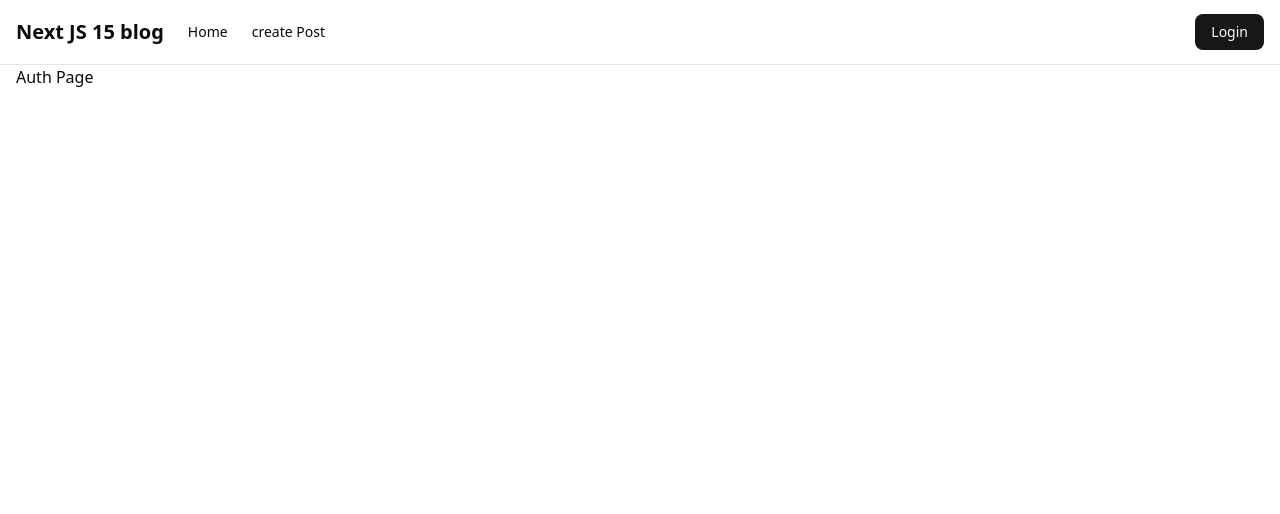
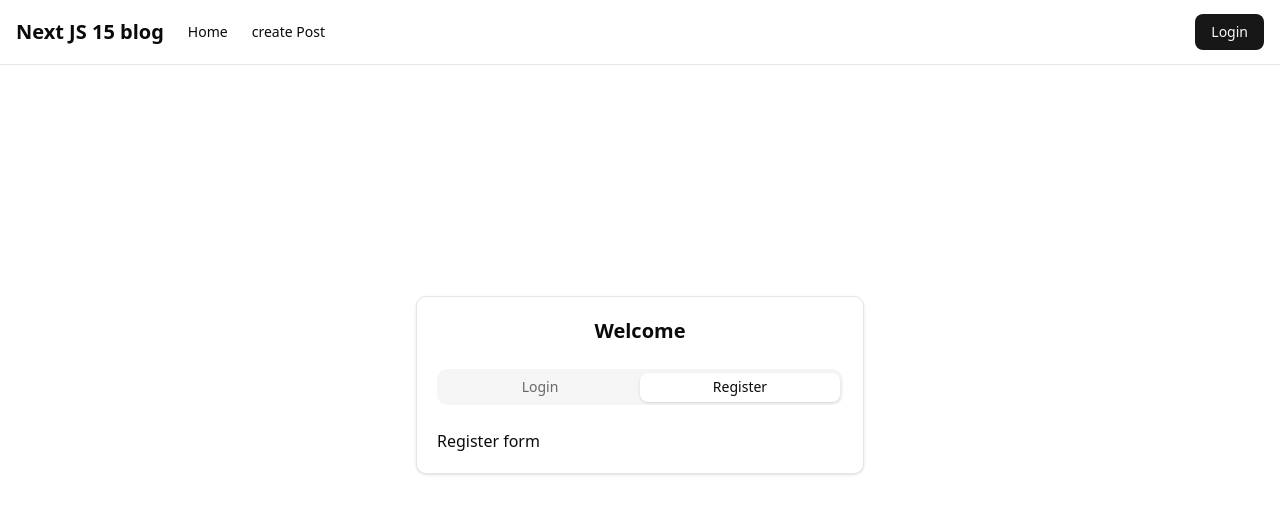
Before and after one commit to MRVx77/next-blog, a Next.js app: page /auth in a window 1280 px wide. Shown: the top 514 px of the page. Built offline with nearby package versions, Linux system fonts and the light colour scheme.

Commit message:
feat: implement authentication layout with tabs for login and registration

```diff
--- a/app/auth/page.tsx
+++ b/app/auth/page.tsx
@@ -1,5 +1,7 @@
+import AuthLayout from "@/components/auth/auth-layout";
+
 function AuthPage() {
-  return <div>Auth Page</div>;
+  return <AuthLayout />;
 }
 
 export default AuthPage;
--- a/app/layout.tsx
+++ b/app/layout.tsx
@@ -15,7 +15,7 @@ const geistMono = Geist_Mono({
 
 export const metadata: Metadata = {
   title: "Next JS 15 Blog",
-  description: "Next js 15 blog using zustand, drizzel3 and postgres",
+  description: "NextJS 15 blog using zustand, drizzel3 and postgres",
 };
 
 export default function RootLayout({
--- /dev/null
+++ b/components/auth/auth-layout.tsx
@@ -0,0 +1,31 @@
+"use client";
+
+import { useState } from "react";
+import { Tabs, TabsContent, TabsList, TabsTrigger } from "../ui/tabs";
+import LoginForm from "./login-from";
+import RegisterForm from "./register-form";
+
+function AuthLayout() {
+  const [activeTab, setActiveTab] = useState("register");
+  return (
+    <div className="flex justify-center items-center min-h-[80vh]">
+      <div className="w-full max-w-md p-5 bg-card rounded-lg shadow-sm border">
+        <h1 className="text-xl font-bold text-center mb-6">Welcome</h1>
+        <Tabs value={activeTab} onValueChange={setActiveTab} className="w-full">
+          <TabsList className="grid grid-cols-2 mb-4 w-full">
+            <TabsTrigger value="login">Login</TabsTrigger>
+            <TabsTrigger value="register">Register</TabsTrigger>
+          </TabsList>
+          <TabsContent value="login">
+            <LoginForm />
+          </TabsContent>
+          <TabsContent value="register">
+            <RegisterForm />
+          </TabsContent>
+        </Tabs>
+      </div>
+    </div>
+  );
+}
+
+export default AuthLayout;
--- /dev/null
+++ b/components/auth/login-from.tsx
@@ -0,0 +1,5 @@
+function LoginForm() {
+  return <div>Login form </div>;
+}
+
+export default LoginForm;
--- /dev/null
+++ b/components/auth/register-form.tsx
@@ -0,0 +1,5 @@
+function RegisterForm() {
+  return <div>Register form</div>;
+}
+
+export default RegisterForm;
--- /dev/null
+++ b/components/auth/user-menu.tsx
@@ -0,0 +1,5 @@
+function UserMenu() {
+  return <div>User menu</div>;
+}
+
+export default UserMenu;
--- /dev/null
+++ b/components/ui/tabs.tsx
@@ -0,0 +1,91 @@
+"use client";
+
+import * as React from "react";
+import { cva, type VariantProps } from "class-variance-authority";
+import { Tabs as TabsPrimitive } from "radix-ui";
+
+import { cn } from "@/lib/utils";
+
+function Tabs({
+  className,
+  orientation = "horizontal",
+  ...props
+}: React.ComponentProps<typeof TabsPrimitive.Root>) {
+  return (
+    <TabsPrimitive.Root
+      data-slot="tabs"
+      data-orientation={orientation}
+      orientation={orientation}
+      className={cn(
+        "group/tabs flex gap-2 data-[orientation=horizontal]:flex-col",
+        className,
+      )}
+      {...props}
+    />
+  );
+}
+
+const tabsListVariants = cva(
+  "rounded-lg p-[3px] group-data-[orientation=horizontal]/tabs:h-9 data-[variant=line]:rounded-none group/tabs-list text-muted-foreground inline-flex w-fit items-center justify-center group-data-[orientation=vertical]/tabs:h-fit group-data-[orientation=vertical]/tabs:flex-col",
+  {
+    variants: {
+      variant: {
+        default: "bg-muted",
+        line: "gap-1 bg-transparent",
+      },
+    },
+    defaultVariants: {
+      variant: "default",
+    },
+  },
+);
+
+function TabsList({
+  className,
+  variant = "default",
+  ...props
+}: React.ComponentProps<typeof TabsPrimitive.List> &
+  VariantProps<typeof tabsListVariants>) {
+  return (
+    <TabsPrimitive.List
+      data-slot="tabs-list"
+      data-variant={variant}
+      className={cn(tabsListVariants({ variant }), className)}
+      {...props}
+    />
+  );
+}
+
+function TabsTrigger({
+  className,
+  ...props
+}: React.ComponentProps<typeof TabsPrimitive.Trigger>) {
+  return (
+    <TabsPrimitive.Trigger
+      data-slot="tabs-trigger"
+      className={cn(
+        "focus-visible:border-ring focus-visible:ring-ring/50 focus-visible:outline-ring text-foreground/60 hover:text-foreground dark:text-muted-foreground dark:hover:text-foreground relative inline-flex h-[calc(100%-1px)] flex-1 items-center justify-center gap-1.5 rounded-md border border-transparent px-2 py-1 text-sm font-medium whitespace-nowrap transition-all group-data-[orientation=vertical]/tabs:w-full group-data-[orientation=vertical]/tabs:justify-start focus-visible:ring-[3px] focus-visible:outline-1 disabled:pointer-events-none disabled:opacity-50 group-data-[variant=default]/tabs-list:data-[state=active]:shadow-sm group-data-[variant=line]/tabs-list:data-[state=active]:shadow-none [&_svg]:pointer-events-none [&_svg]:shrink-0 [&_svg:not([class*='size-'])]:size-4",
+        "group-data-[variant=line]/tabs-list:bg-transparent group-data-[variant=line]/tabs-list:data-[state=active]:bg-transparent dark:group-data-[variant=line]/tabs-list:data-[state=active]:border-transparent dark:group-data-[variant=line]/tabs-list:data-[state=active]:bg-transparent",
+        "data-[state=active]:bg-background dark:data-[state=active]:text-foreground dark:data-[state=active]:border-input dark:data-[state=active]:bg-input/30 data-[state=active]:text-foreground",
+        "after:bg-foreground after:absolute after:opacity-0 after:transition-opacity group-data-[orientation=horizontal]/tabs:after:inset-x-0 group-data-[orientation=horizontal]/tabs:after:bottom-[-5px] group-data-[orientation=horizontal]/tabs:after:h-0.5 group-data-[orientation=vertical]/tabs:after:inset-y-0 group-data-[orientation=vertical]/tabs:after:-right-1 group-data-[orientation=vertical]/tabs:after:w-0.5 group-data-[variant=line]/tabs-list:data-[state=active]:after:opacity-100",
+        className,
+      )}
+      {...props}
+    />
+  );
+}
+
+function TabsContent({
+  className,
+  ...props
+}: React.ComponentProps<typeof TabsPrimitive.Content>) {
+  return (
+    <TabsPrimitive.Content
+      data-slot="tabs-content"
+      className={cn("flex-1 outline-none", className)}
+      {...props}
+    />
+  );
+}
+
+export { Tabs, TabsList, TabsTrigger, TabsContent, tabsListVariants };
```
